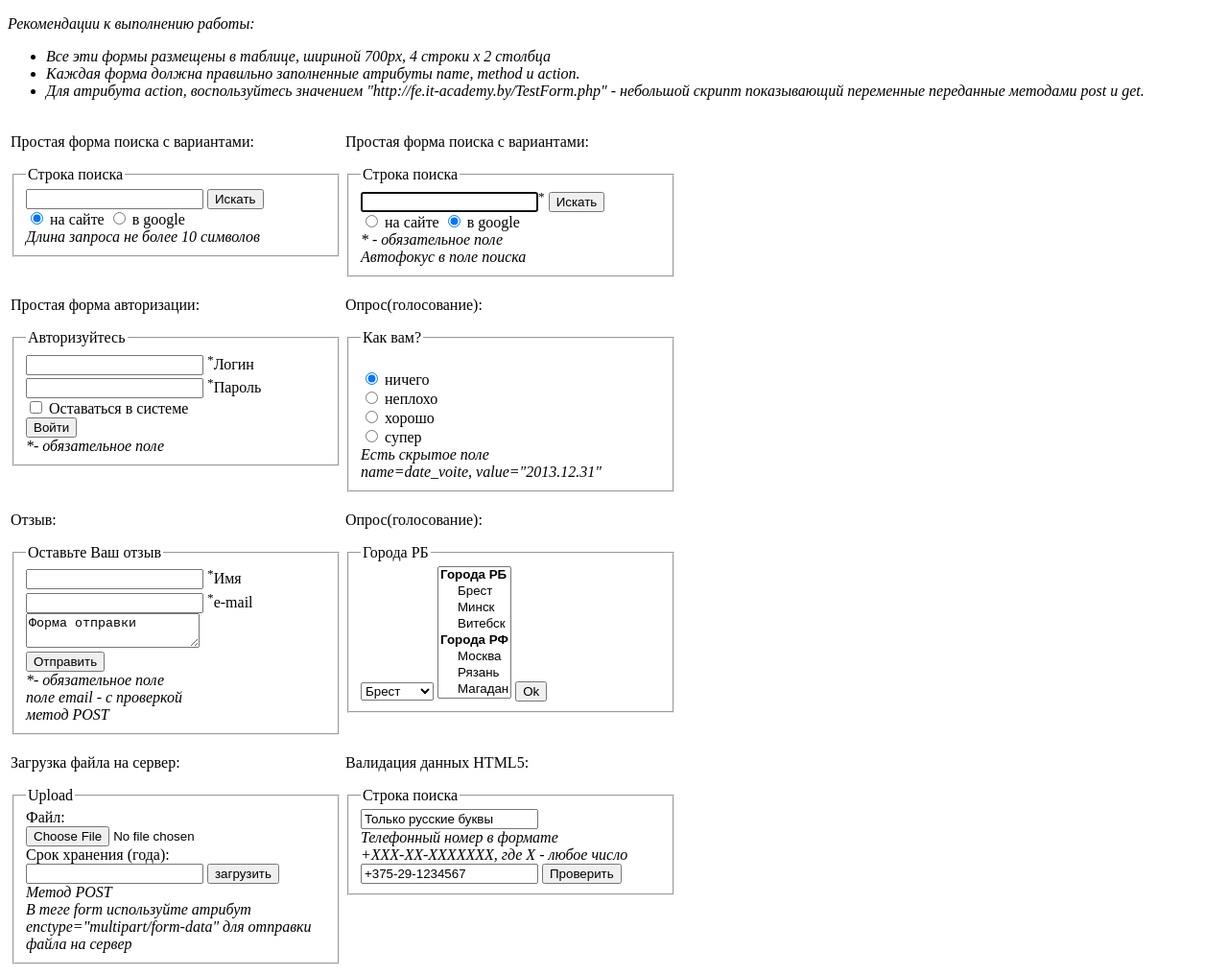
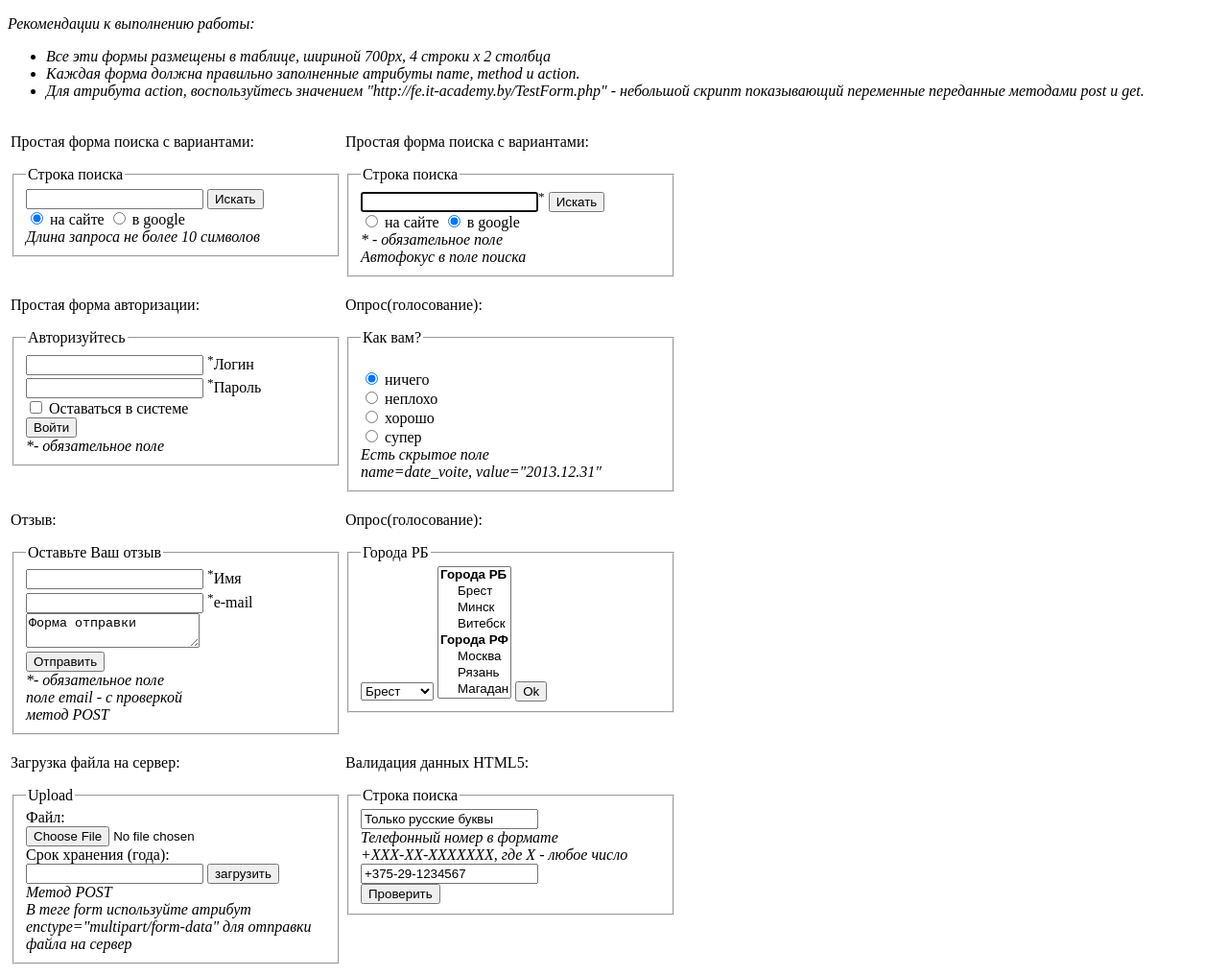
Before and after one commit to AnnaMaliauka/Anna_Maliauka, a plain HTML site: page homework/forms_1.html in a window 1280 px wide. Shown: the whole page at 96% size. Drawn offline with Linux system fonts and the light colour scheme.

Commit message:
5 commit

```diff
--- a/homework/forms_1.html
+++ b/homework/forms_1.html
@@ -159,7 +159,7 @@
                     <legend>Строка поиска</legend>
                     <label><input type="text" id="text8" name="text8" value="Только русские буквы" pattern="[А-яа-яёЁ ]*"></label><br>
                     <label for="tel8"><em> Телефонный номер в формате <br> +ХХХ-ХХ-ХХХХХХХ, где Х - любое число</em></label>
-                    <input type="tel" id="tel8" name="tel8" value="+375-29-1234567" pattern="\+\d{3}-?\d{2}-?\d{7}$">
+                    <input type="tel" id="tel8" name="tel8" value="+375-29-1234567" pattern="\+\d{3}-?\d{2}-?\d{7}$"><br>
                     <input type="submit" value="Проверить">
                 </fieldset>
             </form>
```
